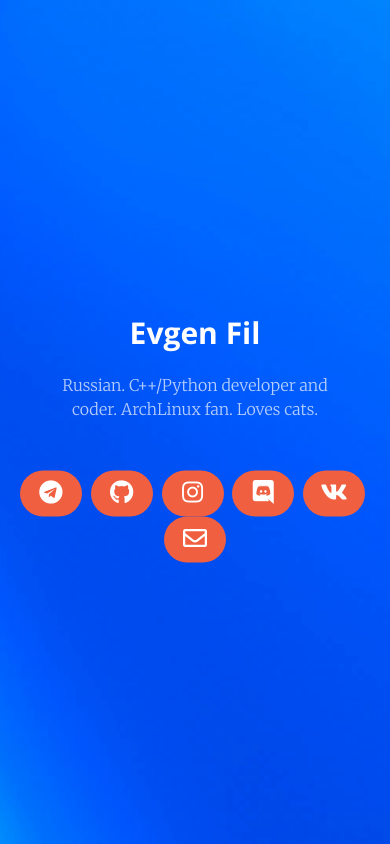
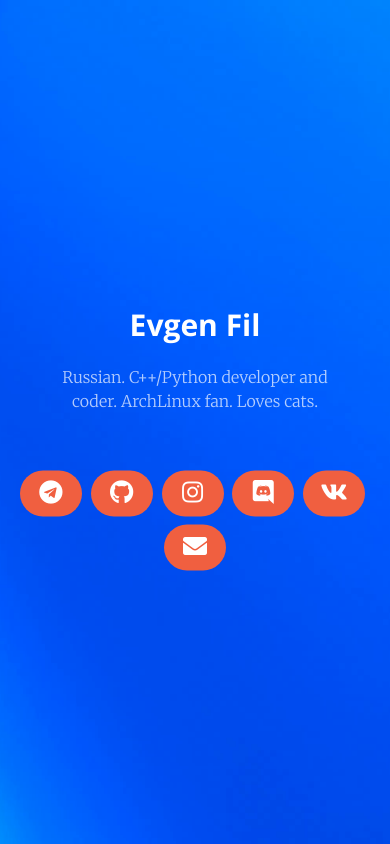
Before and after one commit to evgfilim1/evgfilim1.github.io, a plain HTML site: page index.html in a window 390 px wide. Drawn offline with nearby package versions, Linux system fonts and the light colour scheme.

Commit message:
Fixed multiline social buttons on small screens

```diff
--- a/css/creative.css
+++ b/css/creative.css
@@ -13,8 +13,8 @@ body {
     font-family: 'Merriweather', 'Helvetica Neue', Arial, sans-serif;
 }
 
-i.fab, i.fas {
-	font-weight: normal;
+.list-inline-item {
+    margin-top: 0.5rem;
 }
 
 a {
@@ -188,7 +188,6 @@ fieldset[disabled] .btn-primary:hover {
 }
 
 .btn {
-    font-weight: 700;
     text-transform: uppercase;
     border: none;
     border-radius: 300px;
```
